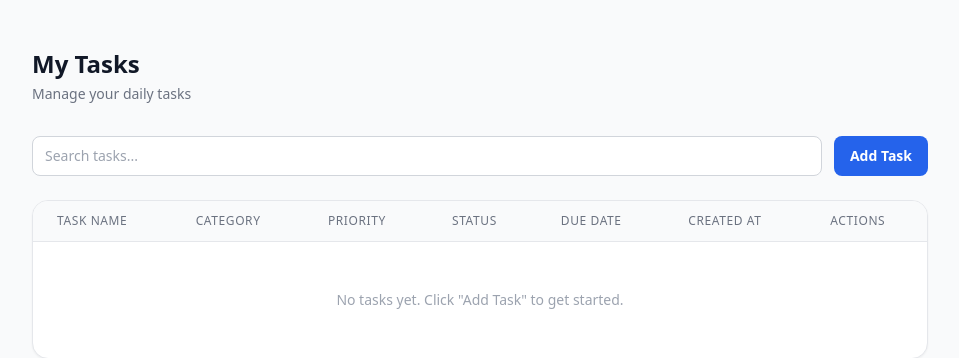
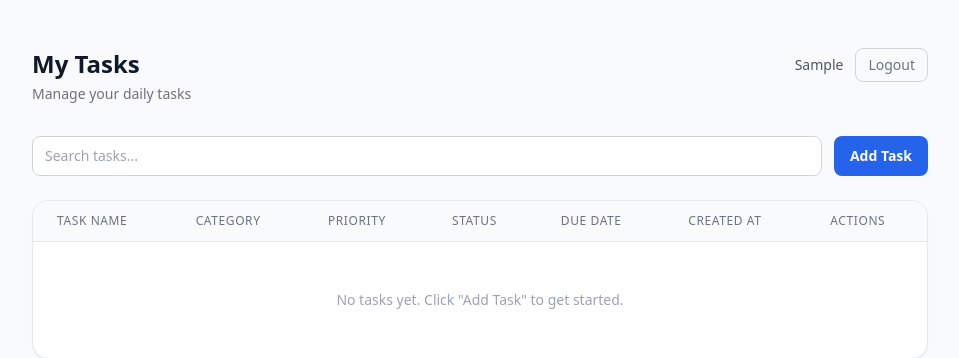
Before and after one commit to Tofik7286/TODO_LIST, a Django app: page / in a window 1280 px wide. Shown: the top 358 px of the page, without its empty margins (160-1119 px from the left). Run offline with Django 5.2, Linux system fonts and the light colour scheme; the visitor is signed in with stand-in values (Sample User, id 1); data that the repository does not hold is empty; some libraries are stand-ins or nearby versions.

Commit message:
Logout feature Added

```diff
--- a/todoapp/templates/todoapp/todo.html
+++ b/todoapp/templates/todoapp/todo.html
@@ -11,9 +11,22 @@
     <div class="w-full max-w-4xl mx-auto">
 
         <!-- Header -->
-        <div class="mb-8">
-            <h1 class="text-2xl font-bold text-gray-900">My Tasks</h1>
-            <p class="text-sm text-gray-500 mt-1">Manage your daily tasks</p>
+        <div class="flex items-start justify-between mb-8">
+            <div>
+                <h1 class="text-2xl font-bold text-gray-900">My Tasks</h1>
+                <p class="text-sm text-gray-500 mt-1">Manage your daily tasks</p>
+            </div>
+            <div class="flex items-center gap-3">
+                <span class="text-sm text-gray-600">
+                    {% if request.user.first_name %}{{ request.user.first_name }}{% else %}{{ request.user.email }}{% endif %}
+                </span>
+                <form method="POST" action="{% url 'logout' %}">
+                    {% csrf_token %}
+                    <button type="submit" class="rounded-lg border border-gray-300 px-3 py-1.5 text-sm text-gray-500 hover:border-red-300 hover:text-red-600 transition-colors">
+                        Logout
+                    </button>
+                </form>
+            </div>
         </div>
 
         <!-- Search + Add Task -->
--- a/todoapp/urls.py
+++ b/todoapp/urls.py
@@ -5,4 +5,5 @@ urlpatterns = [
     path('', views.todo, name='todo'),
     path('register/', views.register, name='register'),
     path('login/', views.login, name='login'),
+    path('logout/', views.logout_view, name='logout'),
 ]
--- a/todoapp/views.py
+++ b/todoapp/views.py
@@ -1,5 +1,5 @@
 from django.shortcuts import render, redirect
-from django.contrib.auth import authenticate, login as auth_login
+from django.contrib.auth import authenticate, login as auth_login, logout as auth_logout
 from django.contrib.auth.decorators import login_required
 from .forms import UserRegistrationForm, LoginForm
 from .models import Task
@@ -40,3 +40,9 @@ def login(request):
         form = LoginForm()
 
     return render(request, 'todoapp/login.html', {'form': form})
+
+
+@login_required
+def logout_view(request):
+    auth_logout(request)
+    return redirect('login')
```
Also changed, not shown: .claude/specs/05-logout-feature.md (added).
